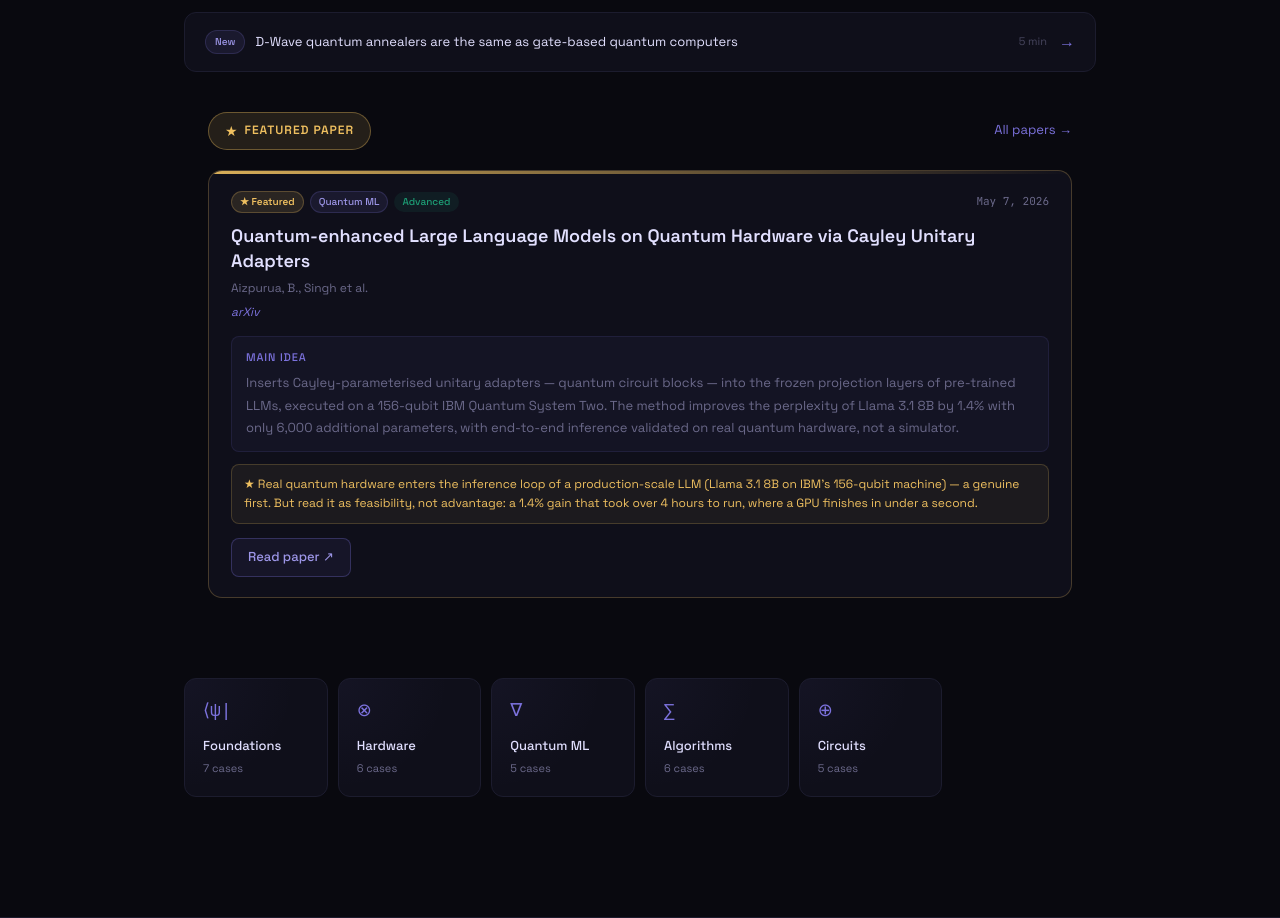
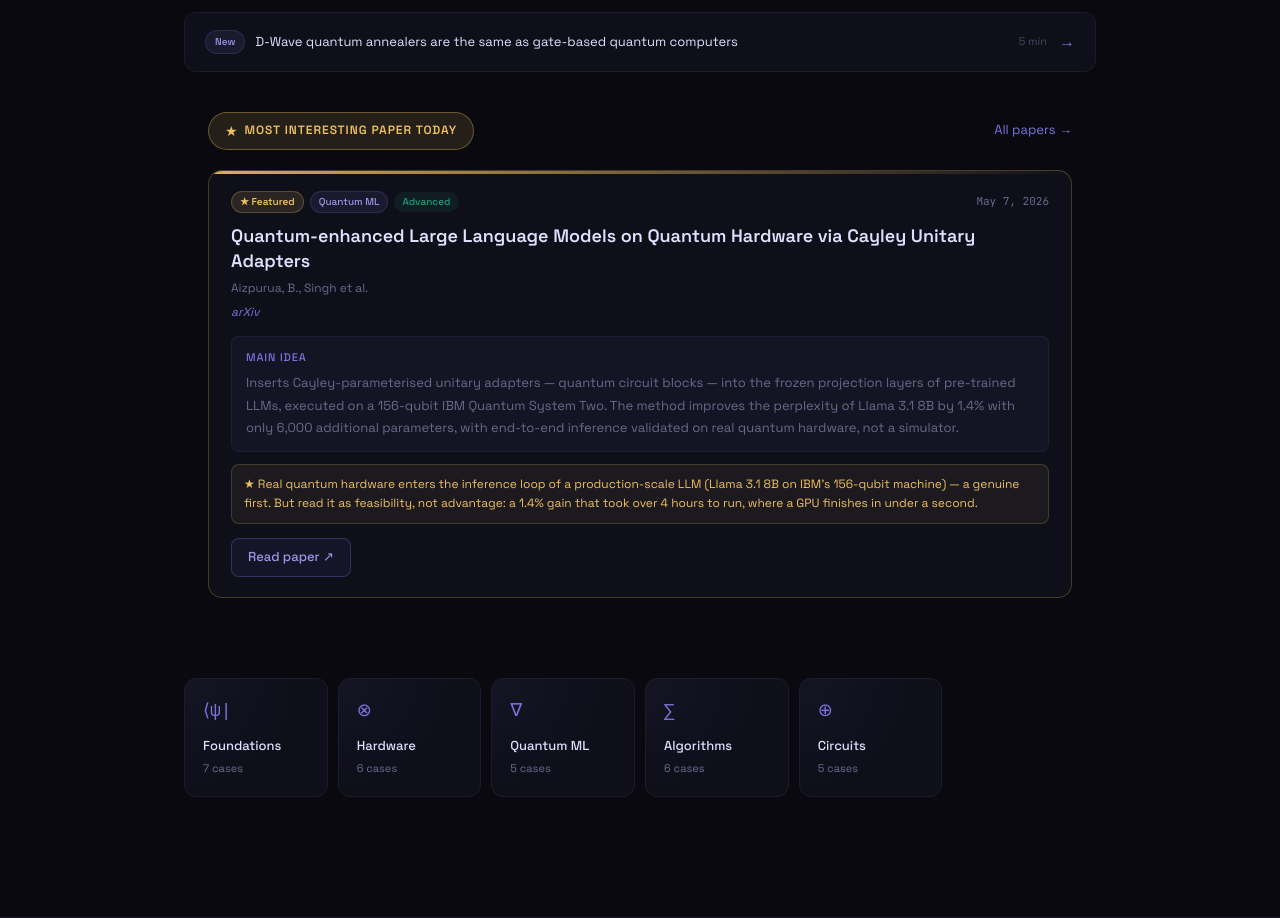
Before and after one commit to javadsohrabi/QCollapses, a Next.js app: page / in a window 1280 px wide. Shown: the part 2365-3283 px from the top of the page. Built offline with nearby package versions, Linux system fonts and the light colour scheme.

Commit message:
homepage badge: most interesting paper today

```diff
--- a/app/page.tsx
+++ b/app/page.tsx
@@ -847,7 +847,7 @@ export default function Home() {
                 <div style={{ display: 'flex', alignItems: 'center', gap: '10px' }}>
                   <div style={{ display: 'inline-flex', alignItems: 'center', gap: '7px', padding: '7px 16px', borderRadius: '100px', backgroundColor: 'rgba(239,192,96,0.12)', border: '1px solid rgba(239,192,96,0.35)' }}>
                     <span style={{ fontSize: '14px', color: col.amber }}>★</span>
-                    <span style={{ color: col.amber, fontSize: '12px', fontWeight: 600, letterSpacing: '0.08em', textTransform: 'uppercase' }}>Featured paper</span>
+                    <span style={{ color: col.amber, fontSize: '12px', fontWeight: 600, letterSpacing: '0.08em', textTransform: 'uppercase' }}>Most interesting paper today</span>
                   </div>
                 </div>
                 <Link href="/papers" style={{ fontSize: '13px', color: col.purple, textDecoration: 'none', whiteSpace: 'nowrap' }}>
```
